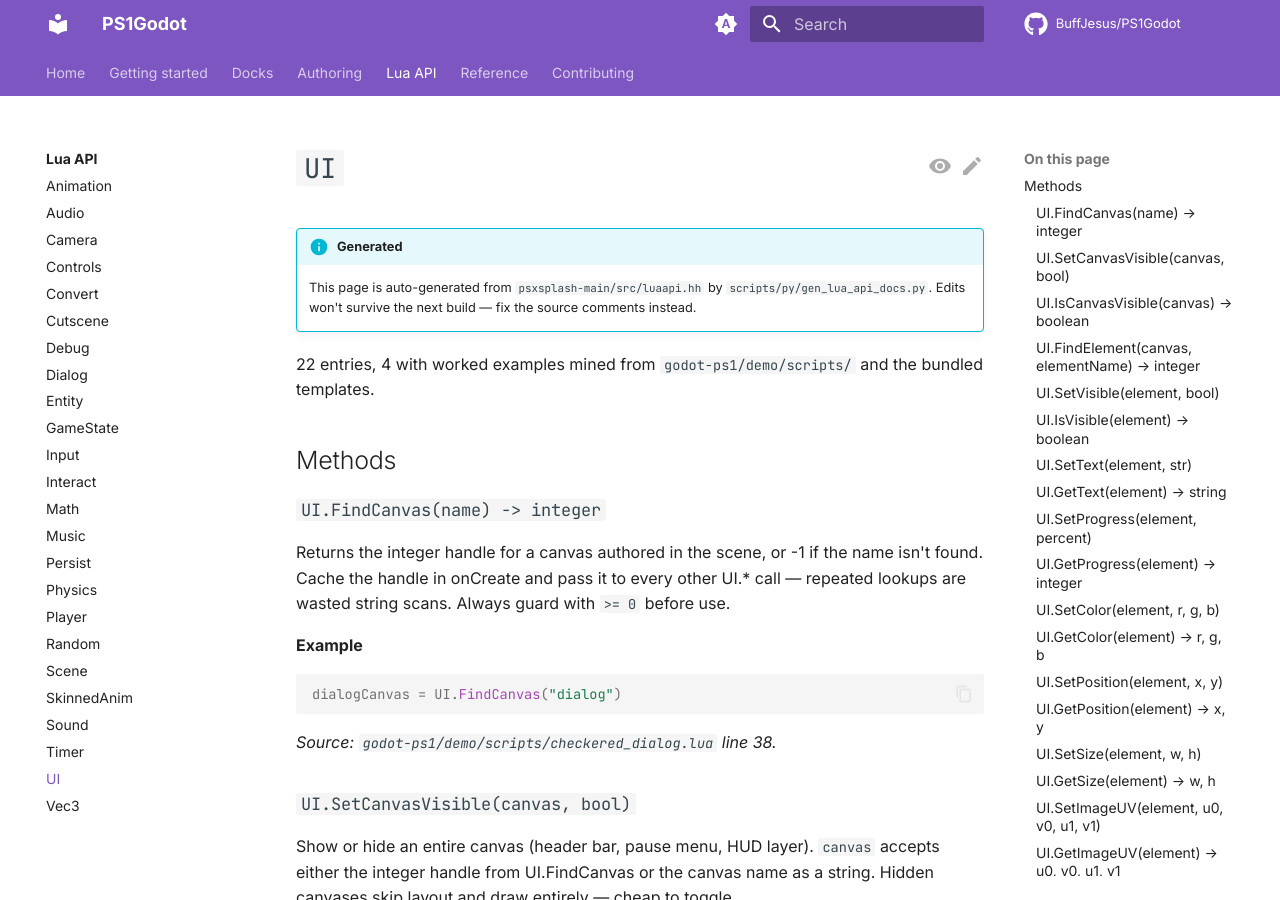
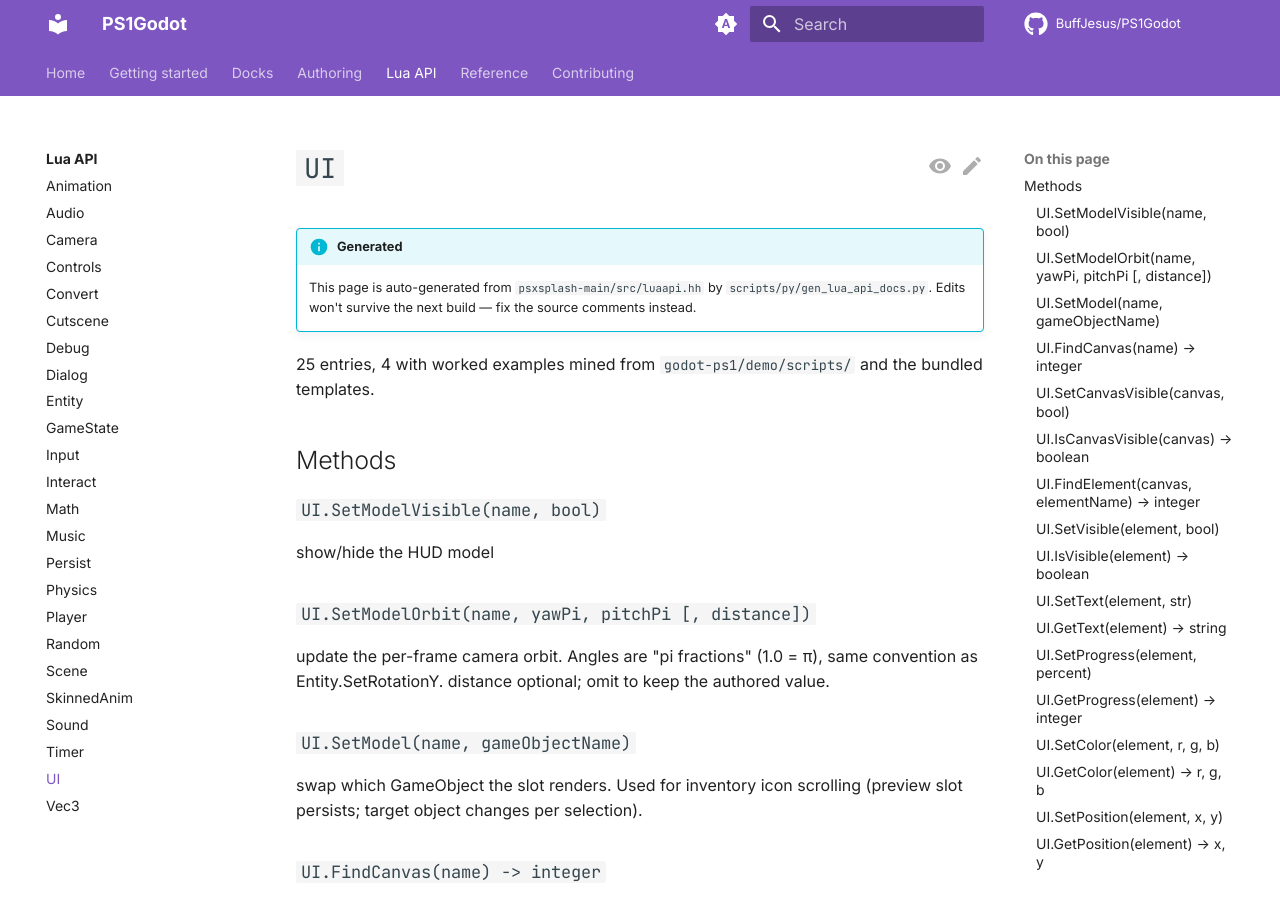
Before and after one commit to BuffJesus/PS1Godot, an MkDocs documentation site: the page built from docs/lua-api/ui.md, in a window 1280 px wide and 900 px high. Built offline with MkDocs 1.6.1 and Material for MkDocs 9.7.7, drawn with Linux system fonts in a browser that asks for light colours; comment, search, counter and statistics services are not loaded.

Commit message:
fix(docs): gen_lua_api_docs misses inline-emdash + split-return sigs
The earlier regex required `\s*$` after the optional `-> retval`
group, which silently dropped seven real bindings in luaapi.hh that
use either:

- Inline em-dash description on the signature line, e.g.
  `// Dialog.RunGraph(table) — start interpreting a compiled PS1Graph`
- `->` on the signature line with the return type on the next
  comment line, e.g. `// Physics.Raycast(...) ->\n//   nil on miss
  or { object, distance, point }`

The seven recovered bindings include APIs critical to gameplay
work: Physics.Raycast, Dialog.RunGraph, Dialog.Stop,
Camera.SetMode, UI.SetModelVisible, UI.SetModelOrbit, UI.SetModel.
Total surface in docs/lua-api/ goes from 145 → 152 entries.

Earlier audit also surfaced a too-permissive variant that picked
up doc-text references like `// FixedPoint.new(integer, 0) but
shorter.` as a false-positive binding. Tightened regex now accepts
only the three valid post-args forms: end of line, `-> retval`
(retval optional), `— description`.

The same fix should land in gen_api_data.py (in-editor
autocomplete generator) — flagged for a follow-up commit.

Co-Authored-By: Claude Opus 4.7 (1M context) <noreply@anthropic.com>

```diff
--- a/docs/lua-api/ui.md
+++ b/docs/lua-api/ui.md
@@ -4,9 +4,26 @@
 !!! info "Generated"
     This page is auto-generated from `psxsplash-main/src/luaapi.hh` by `scripts/py/gen_lua_api_docs.py`. Edits won't survive the next build — fix the source comments instead.
 
-22 entries, 4 with worked examples mined from `godot-ps1/demo/scripts/` and the bundled templates.
+25 entries, 4 with worked examples mined from `godot-ps1/demo/scripts/` and the bundled templates.
 
 ## Methods
+
+### `UI.SetModelVisible(name, bool)` { #ui-setmodelvisible }
+
+show/hide the HUD model
+
+### `UI.SetModelOrbit(name, yawPi, pitchPi [, distance])` { #ui-setmodelorbit }
+
+update the
+per-frame camera orbit. Angles are "pi fractions" (1.0 = π), same
+convention as Entity.SetRotationY. distance optional; omit to keep
+the authored value.
+
+### `UI.SetModel(name, gameObjectName)` { #ui-setmodel }
+
+swap which GameObject the slot
+renders. Used for inventory icon scrolling (preview slot persists;
+target object changes per selection).
 
 ### `UI.FindCanvas(name) -> integer` { #ui-findcanvas }
 
```
Also changed, not shown: docs/lua-api/camera.md (+14 -1 lines), docs/lua-api/dialog.md (+12 -1 lines), docs/lua-api/index.md (+5 -5 lines), docs/lua-api/physics.md (+15 -1 lines), 1 other file.
